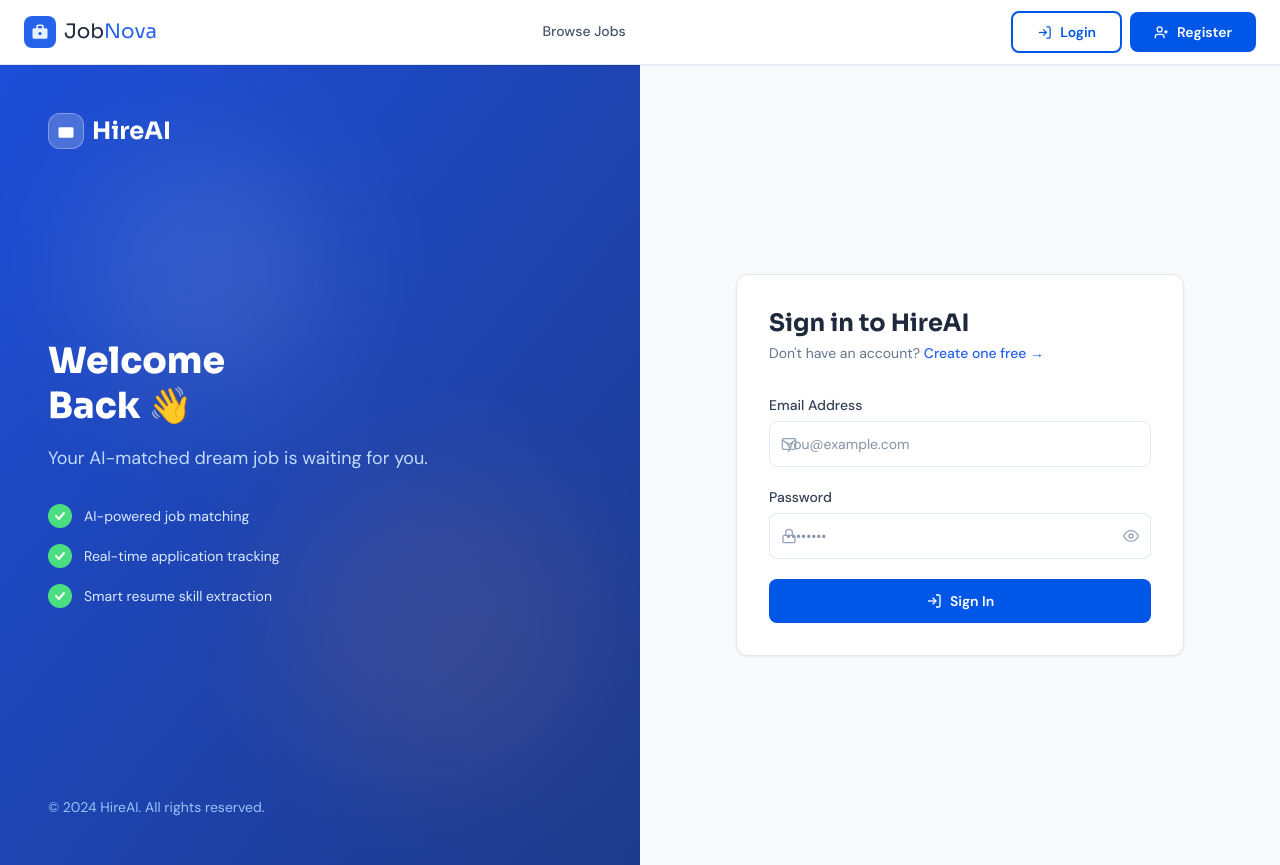
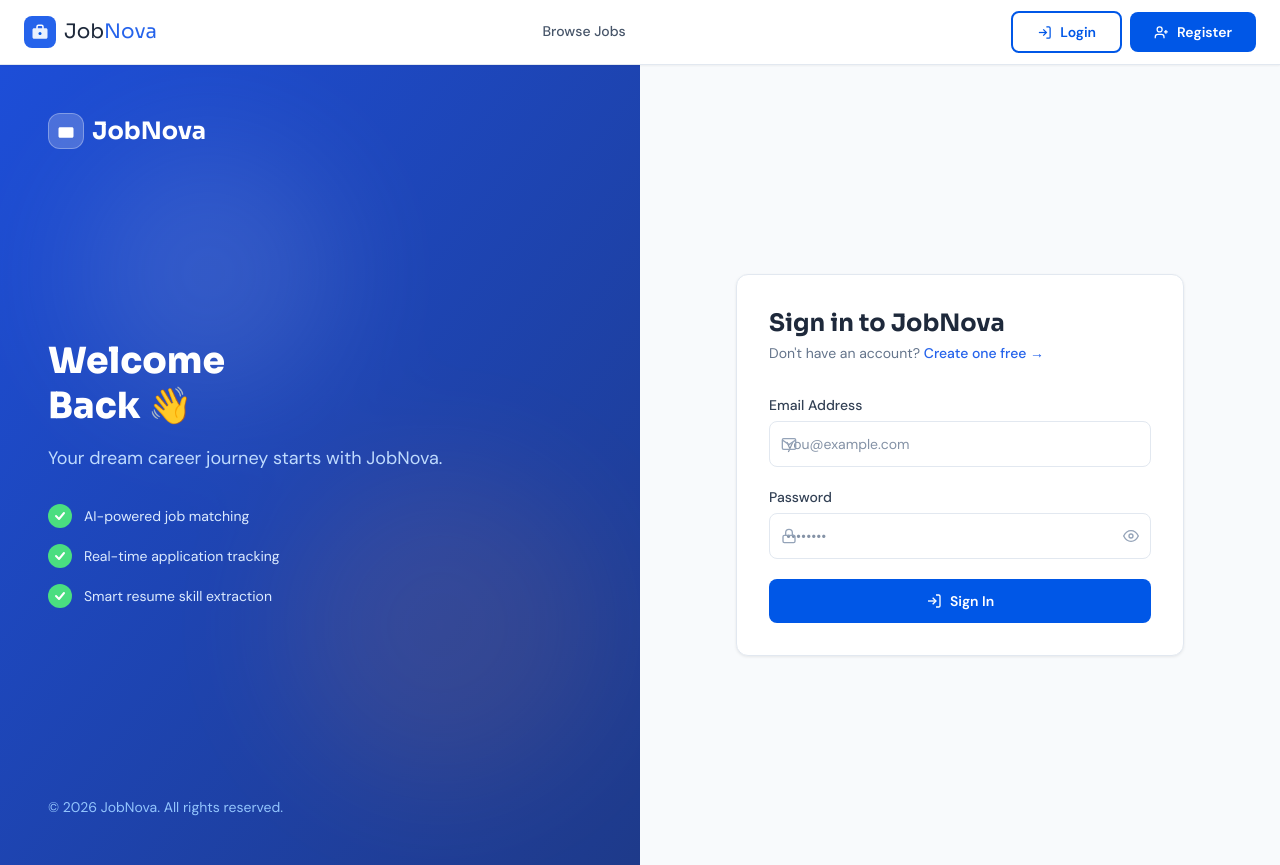
Before and after one commit to priyadarshni0701-apd/ai-job-portal-, a React (Vite) app in the folder frontend/: page /login in a window 1280 px wide. Built offline with nearby package versions, Linux system fonts and the light colour scheme.

Commit message:
Updated login page branding to JobNova

```diff
--- a/frontend/src/pages/Login.jsx
+++ b/frontend/src/pages/Login.jsx
@@ -38,14 +38,14 @@ export default function Login() {
               <path d="M20 7H4C2.9 7 2 7.9 2 9V19C2 20.1 2.9 21 4 21H20C21.1 21 22 20.1 22 19V9C22 7.9 21.1 7 20 7Z"/>
             </svg>
           </div>
-          <span className="text-2xl font-bold" style={{ fontFamily: 'Sora, sans-serif' }}>HireAI</span>
+          <span className="text-2xl font-bold" style={{ fontFamily: 'Sora, sans-serif' }}>JobNova</span>
         </Link>
         <div className="relative z-10">
           <h2 className="text-4xl font-extrabold mb-4 leading-tight" style={{ fontFamily: 'Sora, sans-serif' }}>
             Welcome<br />Back 👋
           </h2>
           <p className="text-blue-200 text-lg mb-8">
-            Your AI-matched dream job is waiting for you.
+            Your dream career journey starts with JobNova.
           </p>
           <div className="space-y-4">
             {["AI-powered job matching", "Real-time application tracking", "Smart resume skill extraction"].map((f, i) => (
@@ -60,7 +60,7 @@ export default function Login() {
             ))}
           </div>
         </div>
-        <p className="text-blue-300 text-sm relative z-10">© 2024 HireAI. All rights reserved.</p>
+        <p className="text-blue-300 text-sm relative z-10">© 2026 JobNova. All rights reserved.</p>
       </div>
 
       {/* Right Panel */}
@@ -69,7 +69,7 @@ export default function Login() {
           <div className="card p-8">
             <div className="mb-8">
               <h1 className="text-2xl font-bold text-slate-800 mb-1" style={{ fontFamily: 'Sora, sans-serif' }}>
-                Sign in to HireAI
+                Sign in to JobNova
               </h1>
               <p className="text-sm text-slate-500">
                 Don't have an account?{" "}
```
